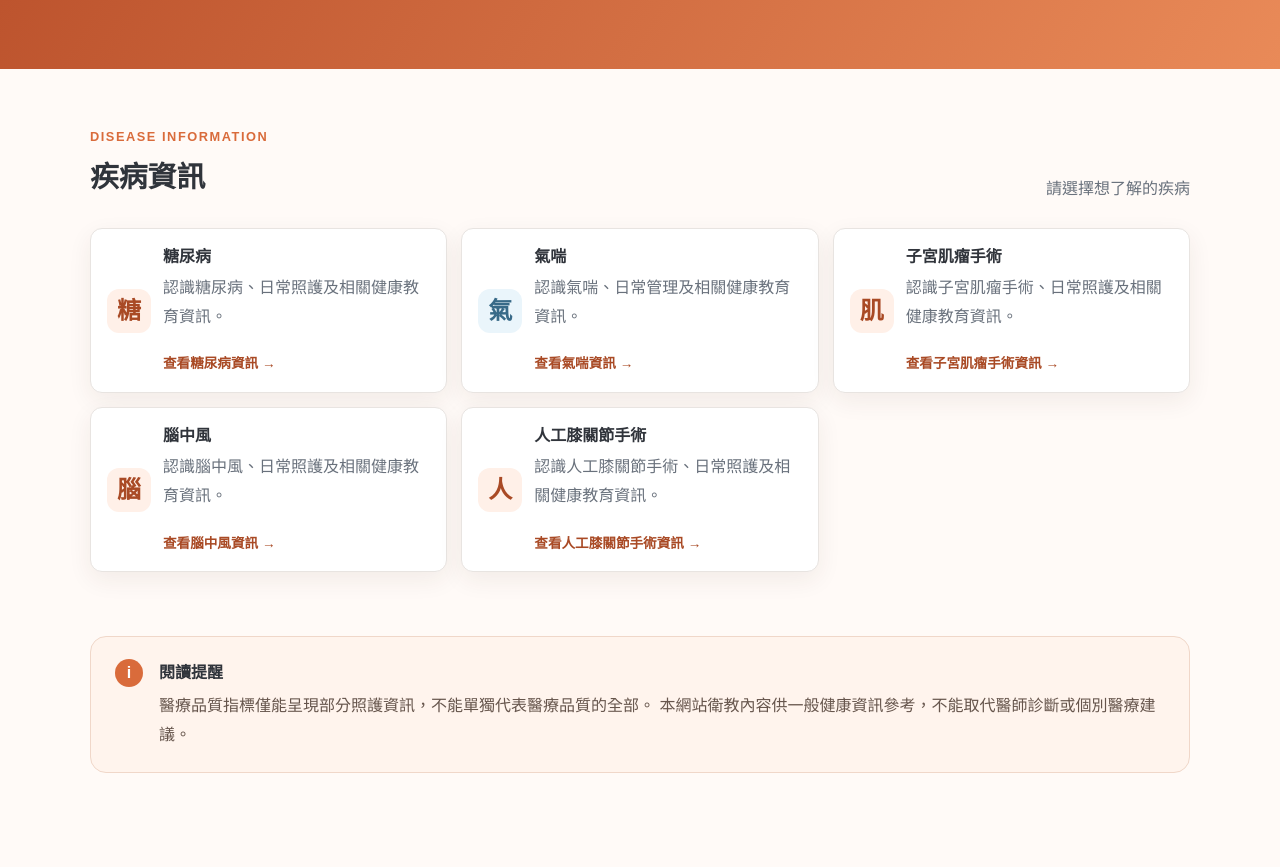
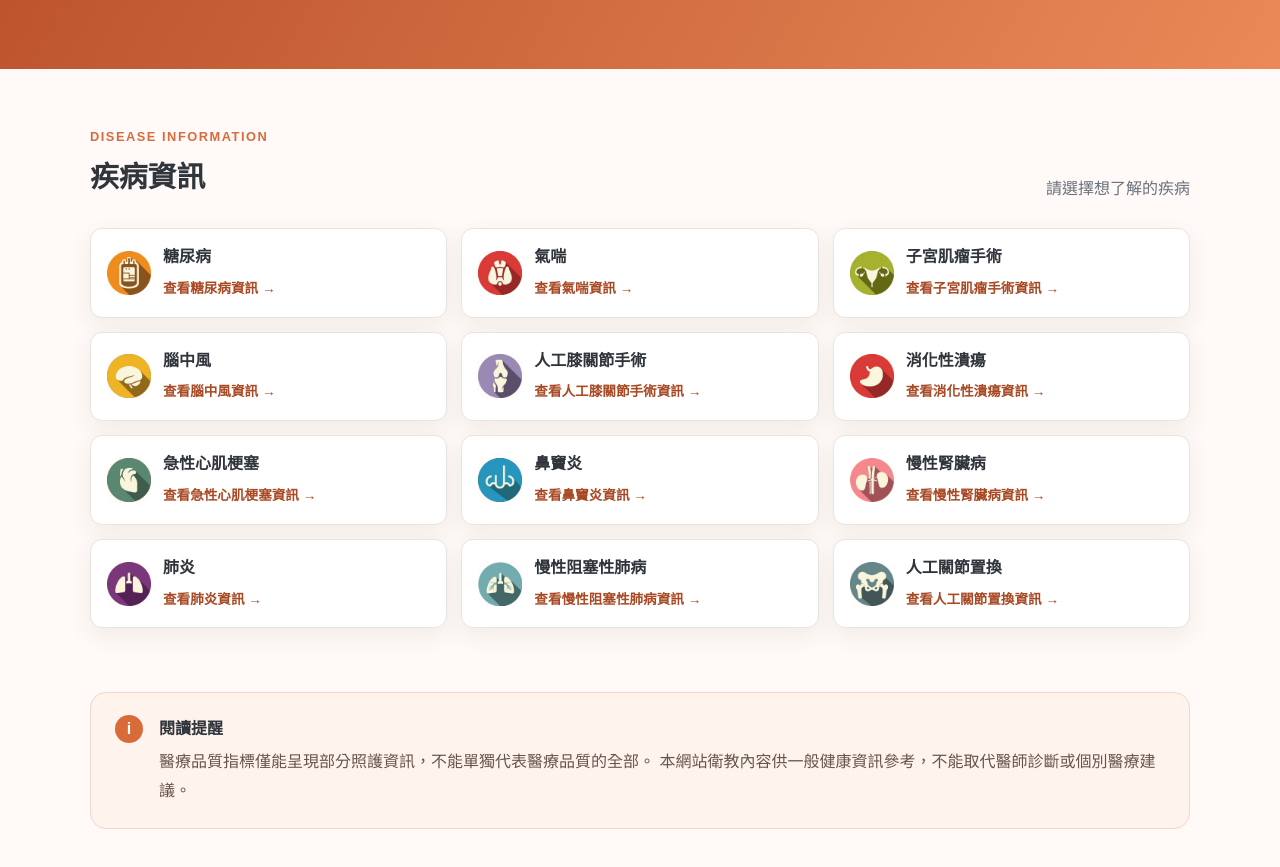
Before and after one commit to yuchi0225/smart_health_info_add, a plain HTML site: page index.html in a window 1280 px wide. Shown: the part 211-1078 px from the top of the page. Before the commit the page ends 1040 px from the top, so only its background shows below. Drawn offline with Linux system fonts and the light colour scheme.

Commit message:
Add files via upload

```diff
--- a/index.html
+++ b/index.html
@@ -30,46 +30,114 @@
 
       <div class="disease-grid">
         <a class="disease-card" href="docs/diabetes.html">
-          <div class="disease-icon" aria-hidden="true">糖</div>
+          <div class="disease-icon" aria-hidden="true">
+  		<img src="img/img1.jpg" alt="">
+	  </div>
           <div class="disease-card-content">
             <h3>糖尿病</h3>
-            <p>認識糖尿病、日常照護及相關健康教育資訊。</p>
             <span class="card-link">查看糖尿病資訊 <span aria-hidden="true">→</span></span>
           </div>
         </a>
 
         <a class="disease-card" href="docs/asthma.html">
-          <div class="disease-icon asthma-icon" aria-hidden="true">氣</div>
+          <div class="disease-icon" aria-hidden="true">
+  		<img src="img/img5.jpg" alt="">
+	  </div>
           <div class="disease-card-content">
             <h3>氣喘</h3>
-            <p>認識氣喘、日常管理及相關健康教育資訊。</p>
             <span class="card-link">查看氣喘資訊 <span aria-hidden="true">→</span></span>
           </div>
         </a>
         <a class="disease-card" href="docs/uterine_fibroids.html">
-          <div class="disease-icon" aria-hidden="true">肌</div>
+          <div class="disease-icon" aria-hidden="true">
+  		<img src="img/img3.jpg" alt="">
+	  </div>
           <div class="disease-card-content">
             <h3>子宮肌瘤手術</h3>
-            <p>認識子宮肌瘤手術、日常照護及相關健康教育資訊。</p>
             <span class="card-link">查看子宮肌瘤手術資訊 <span aria-hidden="true">→</span></span>
           </div>
         </a>
-                <a class="disease-card" href="docs/stroke.html">
-          <div class="disease-icon" aria-hidden="true">腦</div>
+        <a class="disease-card" href="docs/stroke.html">
+          <div class="disease-icon" aria-hidden="true">
+  		<img src="img/img8.jpg" alt="">
+	  </div>
           <div class="disease-card-content">
             <h3>腦中風</h3>
-            <p>認識腦中風、日常照護及相關健康教育資訊。</p>
             <span class="card-link">查看腦中風資訊 <span aria-hidden="true">→</span></span>
           </div>
         </a>
-		<a class="disease-card" href="docs/knee-replacement.html">
-          <div class="disease-icon" aria-hidden="true">人</div>
+	<a class="disease-card" href="docs/knee-replacement.html">
+          <div class="disease-icon" aria-hidden="true">
+  		<img src="img/img2.jpg" alt="">
+	  </div>
           <div class="disease-card-content">
             <h3>人工膝關節手術</h3>
-            <p>認識人工膝關節手術、日常照護及相關健康教育資訊。</p>
             <span class="card-link">查看人工膝關節手術資訊 <span aria-hidden="true">→</span></span>
           </div>
+	 </a>
+	<a class="disease-card" href="docs/peptic-ulcer.html">
+          <div class="disease-icon" aria-hidden="true">
+  		<img src="img/img4.jpg" alt="">
+	  </div>
+          <div class="disease-card-content">
+            <h3>消化性潰瘍</h3>
+            <span class="card-link">查看消化性潰瘍資訊 <span aria-hidden="true">→</span></span>
+          </div>
         </a>
+	<a class="disease-card" href="docs/AMI.html">
+          <div class="disease-icon" aria-hidden="true">
+  		<img src="img/img6.jpg" alt="">
+	  </div>
+          <div class="disease-card-content">
+            <h3>急性心肌梗塞</h3>
+            <span class="card-link">查看急性心肌梗塞資訊 <span aria-hidden="true">→</span></span>
+          </div>
+        </a>
+        <a class="disease-card" href="docs/sinusitis.html">
+          <div class="disease-icon" aria-hidden="true">
+  		<img src="img/img7.jpg" alt="">
+	  </div>
+          <div class="disease-card-content">
+            <h3>鼻竇炎</h3>
+            <span class="card-link">查看鼻竇炎資訊 <span aria-hidden="true">→</span></span>
+          </div>
+	 </a>
+	 <a class="disease-card" href="docs/chronic-kidney-disease.html">
+          <div class="disease-icon" aria-hidden="true">
+  		<img src="img/img9.jpg" alt="">
+	  </div>
+          <div class="disease-card-content">
+            <h3>慢性腎臟病</h3>
+            <span class="card-link">查看慢性腎臟病資訊 <span aria-hidden="true">→</span></span>
+          </div>
+	 </a>
+	 <a class="disease-card" href="docs/pneumonia.html">
+          <div class="disease-icon" aria-hidden="true">
+  		<img src="img/img11.jpg" alt="">
+	  </div>
+          <div class="disease-card-content">
+            <h3>肺炎</h3>
+            <span class="card-link">查看肺炎資訊 <span aria-hidden="true">→</span></span>
+          </div>
+	 </a>
+	 <a class="disease-card" href="docs/copd.html">
+          <div class="disease-icon" aria-hidden="true">
+  		<img src="img/img12.jpg" alt="">
+	  </div>
+          <div class="disease-card-content">
+            <h3>慢性阻塞性肺病</h3>
+            <span class="card-link">查看慢性阻塞性肺病資訊 <span aria-hidden="true">→</span></span>
+          </div>
+	 </a>
+	 <a class="disease-card" href="docs/hip-replacement.html">
+          <div class="disease-icon" aria-hidden="true">
+  		<img src="img/img10.jpg" alt="">
+	  </div>
+          <div class="disease-card-content">
+            <h3>人工關節置換</h3>
+            <span class="card-link">查看人工關節置換資訊 <span aria-hidden="true">→</span></span>
+          </div>
+	 </a>
       </div>
     </section>
 
```
